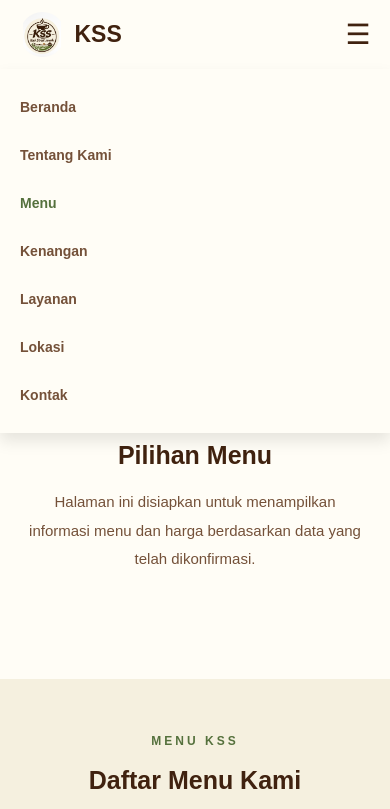
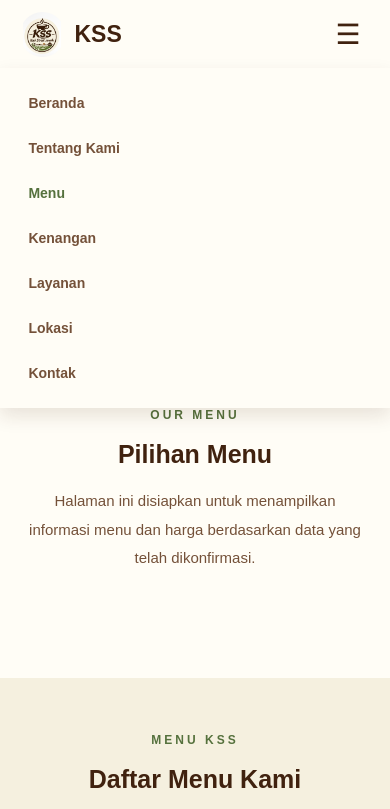
Before and after one commit to KssKopiStreetSawah/KssKopiStreetSawah.github.io, a plain HTML site: page menu.html in a window 390 px wide. Both pictures are taken after a click on the button "Buka menu navigasi". Shown: the top 809 px of the page. Drawn offline with Linux system fonts and the light colour scheme.

Commit message:
update style.css

```diff
--- a/style.css
+++ b/style.css
@@ -3174,3 +3174,99 @@ body {
         font-size: 13px;
     }
 }
+
+
+/* =====================================
+   32. PENYEMPURNAAN NAVBAR RESPONSIF
+===================================== */
+
+.navbar {
+    backdrop-filter: blur(12px);
+    -webkit-backdrop-filter: blur(12px);
+}
+
+.nav-container {
+    min-height: 68px;
+}
+
+.nav-logo {
+    flex-shrink: 0;
+    transition: 0.3s ease;
+}
+
+.nav-logo:hover {
+    color: var(--green);
+}
+
+.nav-menu a {
+    position: relative;
+    padding: 8px 0;
+    transition: color 0.3s ease;
+}
+
+.nav-menu a::after {
+    content: "";
+    position: absolute;
+    left: 0;
+    bottom: 0;
+    width: 0;
+    height: 2px;
+    background-color: var(--green);
+    transition: width 0.3s ease;
+}
+
+.nav-menu a:hover::after,
+.nav-menu a.active::after {
+    width: 100%;
+}
+
+.menu-toggle {
+    margin-left: auto;
+    padding: 5px 10px;
+    border-radius: 8px;
+    transition: background-color 0.3s ease;
+}
+
+.menu-toggle:hover {
+    background-color: rgba(85, 113, 61, 0.12);
+}
+
+/* NAVIGASI HP DAN TABLET */
+
+@media screen and (max-width: 800px) {
+
+    .nav-container {
+        padding: 10px 5%;
+    }
+
+    .menu-toggle {
+        display: block;
+    }
+
+    .nav-menu {
+        display: none;
+        position: absolute;
+        top: 100%;
+        left: 0;
+        width: 100%;
+        padding: 15px 6%;
+        background-color: var(--cream-light);
+        flex-direction: column;
+        align-items: stretch;
+        gap: 5px;
+        box-shadow: 0 8px 18px rgba(64, 34, 15, 0.12);
+    }
+
+    .nav-menu.show {
+        display: flex;
+    }
+
+    .nav-menu a {
+        width: 100%;
+        padding: 12px 5px;
+    }
+
+    .nav-menu a::after {
+        display: none;
+    }
+}
```
